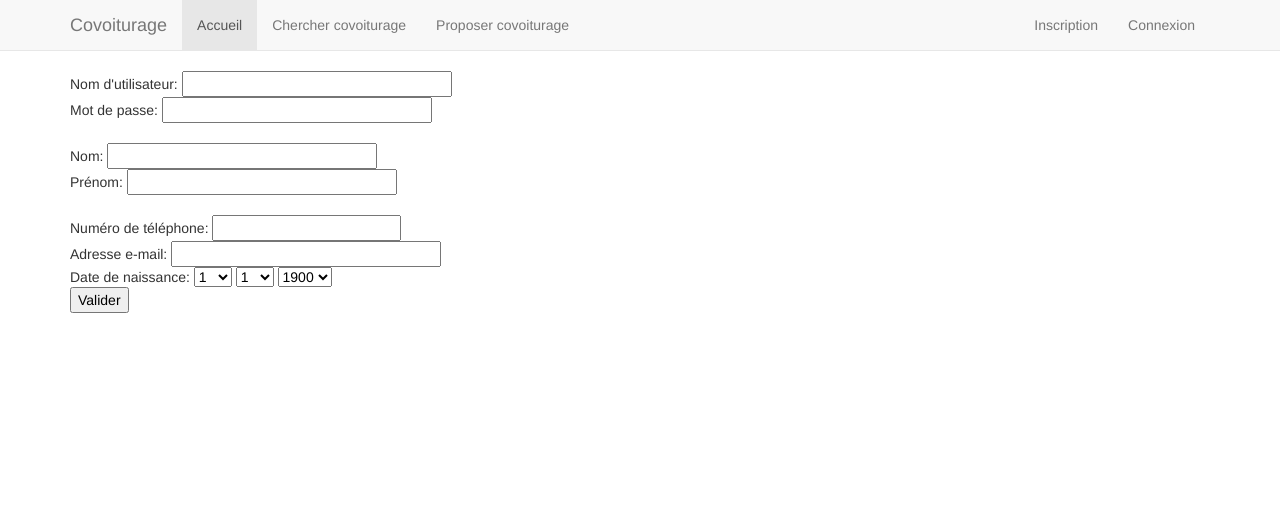
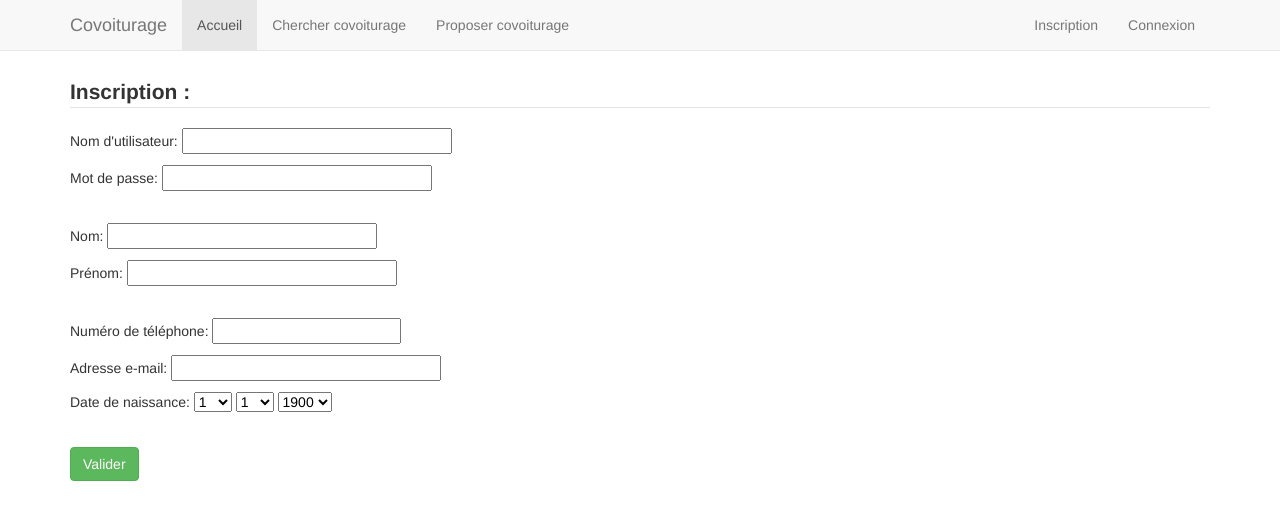
Before and after one commit to Barbatos/ProjetAgile, a PHP site: page /inscription.php in a window 1280 px wide. Shown: the top 520 px of the page. Run offline with PHP 8.4, Linux system fonts and the light colour scheme.

Commit message:
Css Inscription

```diff
--- a/src/connexion.php
+++ b/src/connexion.php
@@ -30,7 +30,7 @@
 
 <form name="formulaire" action="" method="post" enctype="multipart/form-data">
 	<div id="titre">
-	<h1> Connexion site Co-Voiturage </h1>
+	<h1> Connexion site Covoiturage </h1>
 	</div>
 	<br/>
 	<fieldset>
--- /dev/null
+++ b/src/css/inscription.css
@@ -0,0 +1,9 @@
+#legend
+{
+margin-top:5%;
+}
+
+#return
+{
+margin-top:1%;
+}
--- a/src/inscription.php
+++ b/src/inscription.php
@@ -40,16 +40,29 @@
 <form name="inscription" action="" method="post">
   	<br>
   	<fieldset>
+	<div id="legend">
   	<legend><b>Inscription :</b></legend>
-  	Nom d'utilisateur: <input type="text" name="login" size="30" maxlength="30"><br />
-  	Mot de passe: <input type="password" name="motdepasse" size="30" maxlength="256"><br/><br />
-
+	</div>
+	<div id = "return">
+	Nom d'utilisateur: <input type="text" name="login" size="30" maxlength="30"><br />
+  	</div>
+	<div id = "return">
+	Mot de passe: <input type="password" name="motdepasse" size="30" maxlength="256"><br/><br />
+	</div>
+	<div id = "return">
   	Nom: <input type="text" name="nom" size="30" maxlength="256" ><br/>
-  	Prénom: <input type="text" name="prenom" size="30" maxlength="256"><br/><br />
-
+  	</div>
+	<div id = "return">
+	Prénom: <input type="text" name="prenom" size="30" maxlength="256"><br/><br />
+	</div>
+	<div id = "return">
   	Numéro de téléphone: <input type="text" name="tel" size="20" maxlength="20"><br />
-  	Adresse e-mail: <input type="text" name="adresseMail" size="30" maxlength="256"><br/>
-  	Date de naissance:
+  	</div>
+	<div id = "return">
+	Adresse e-mail: <input type="text" name="adresseMail" size="30" maxlength="256"><br/>
+  	</div>
+	<div id = "return">
+	Date de naissance:
   	<select name="jourNaiss" >
   	<?php
   	for ($i = 1; $i < 32; $i++) //Liste des jour de naissance
@@ -75,9 +88,10 @@
   		echo '<option value="'.$i.'">'.$i.'</option>';
   	}?>
   	</select><br/>
-
-  	<input type="submit" name="valider" value="Valider">
-
+	</div>
+	<div id = "boutonfin">
+  	<input type="submit" class="btn btn-success btn-large" value="Valider"/>
+	<div>
   	</fieldset>
 </form>
 
--- a/src/templates/header.php
+++ b/src/templates/header.php
@@ -7,6 +7,7 @@
 			<!-- Intégration du CSS Bootstrap -->
 			<link href="./css/bootstrap.css" rel="stylesheet" media="screen">
 			<link href="./css/connexion.css" rel="stylesheet" media="screen">
+			<link href="./css/inscription.css" rel="stylesheet" media="screen">
 	</head>
 <body>
 
```
